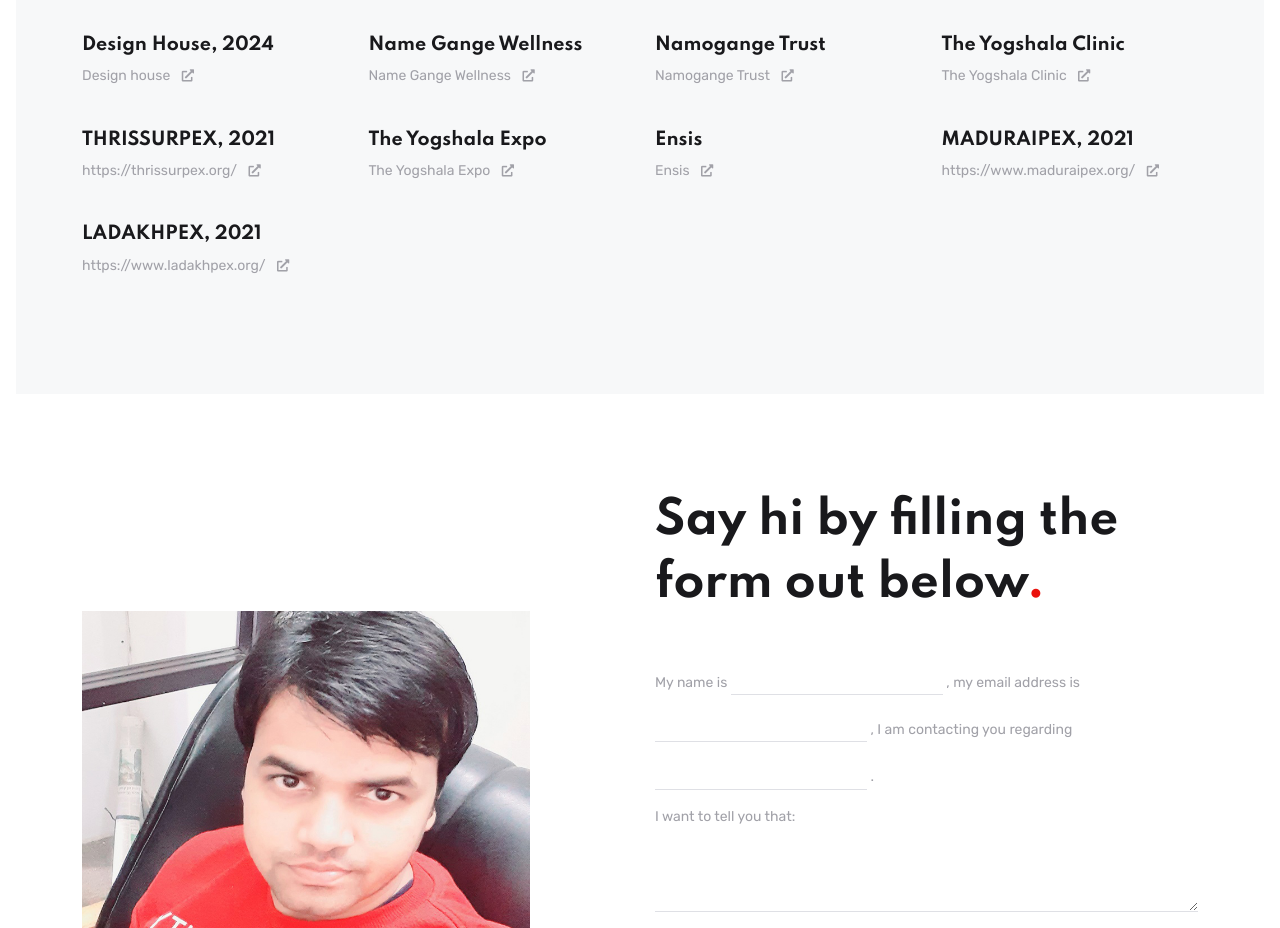
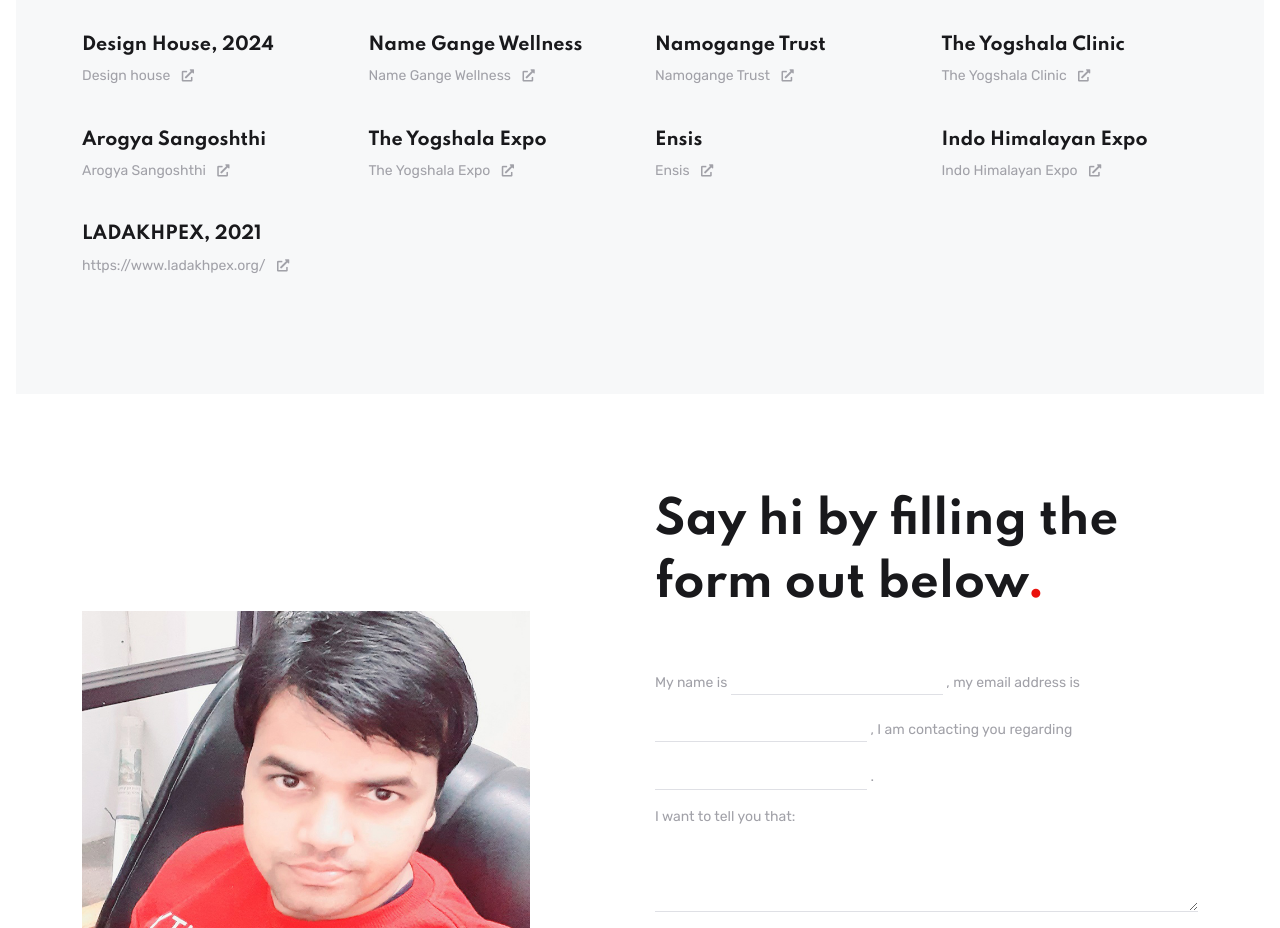
Before and after one commit to deepakparcha/portfolio.github.io, a plain HTML site: page index.html in a window 1280 px wide. Shown: the part 3980-4908 px from the top of the page. Drawn offline with Linux system fonts and the light colour scheme.

Commit message:
Update index.html

```diff
--- a/index.html
+++ b/index.html
@@ -630,8 +630,8 @@ Service END -->
 				<p><a class="text-body" href="https://theyogshala.com">The Yogshala Clinic <small><i class="fas fa-external-link-alt ms-2"></i></small></a></p>
 			</div>
 			<div class="col-sm-6 col-md-4 col-lg-3 mb-4">
-				<h5>THRISSURPEX, 2021</h5>
-				<p><a class="text-body" href="https://thrissurpex.org/">https://thrissurpex.org/ <small><i class="fas fa-external-link-alt ms-2"></i></small></a></p>
+				<h5>Arogya Sangoshthi</h5>
+				<p><a class="text-body" href="https://sangoshthi.namogange.org/">Arogya Sangoshthi <small><i class="fas fa-external-link-alt ms-2"></i></small></a></p>
 			</div>
 			<div class="col-sm-6 col-md-4 col-lg-3 mb-4">
 				<h5>The Yogshala Expo</h5>
@@ -642,8 +642,8 @@ Service END -->
 				 <p><a class="text-body" href="https://ensis.in/">Ensis <small><i class="fas fa-external-link-alt ms-2"></i></small></a></p>
 			</div>
 			<div class="col-sm-6 col-md-4 col-lg-3 mb-4">
-				<h5>MADURAIPEX, 2021</h5>
-				<p><a class="text-body" href="https://www.maduraipex.org/">https://www.maduraipex.org/ <small><i class="fas fa-external-link-alt ms-2"></i></small></a></p>
+				<h5>Indo Himalayan Expo</h5>
+				<p><a class="text-body" href="https://indohimalayanexpo.com/">Indo Himalayan Expo <small><i class="fas fa-external-link-alt ms-2"></i></small></a></p>
 			</div>
 			<div class="col-sm-6 col-md-4 col-lg-3 mb-4">
 				<h5>LADAKHPEX, 2021</h5>
```
